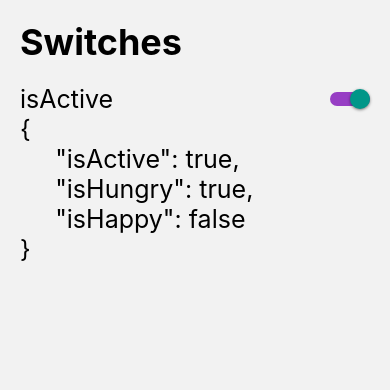
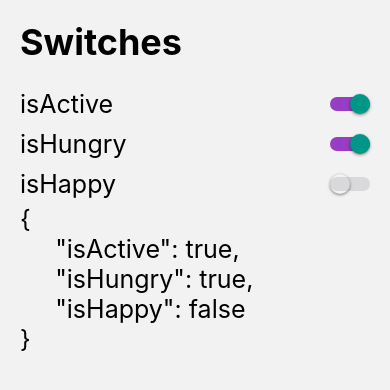
Before and after one commit to armandotechno/RNComponents, a React Native app: screen /SwitchScreen in a window 390 px wide. Shown: the top 390 px of the page. Built offline with nearby package versions, Linux system fonts and the light colour scheme.

Commit message:
Multiples Switches y cambio en el color de los iconos

```diff
--- a/src/components/FlatListMenuItem.tsx
+++ b/src/components/FlatListMenuItem.tsx
@@ -19,7 +19,7 @@ export const FlatListMenuItem = ({ menuItem: { icon, name, component } }: Props
             <View style={ styles.container }>
                 <Icon
                     name={ icon }
-                    color="gray"
+                    color="#973ec4"
                     size={ 23 }
                 />
 
@@ -31,7 +31,7 @@ export const FlatListMenuItem = ({ menuItem: { icon, name, component } }: Props
 
                 <Icon
                     name="chevron-forward-outline"
-                    color="gray"
+                    color="#973ec4"
                     size={ 23 }
                 />
 
--- a/src/screens/SwitchScreen.tsx
+++ b/src/screens/SwitchScreen.tsx
@@ -30,6 +30,16 @@ export default function SwitchScreen() {
         <CustomSwitch isOn={ isActive } onChange={ (value) => onChange( value, 'isActive' )}/>
       </View>
 
+      <View style={ styles.switchRow }>
+        <Text style={ styles.switchText }>isHungry</Text>
+        <CustomSwitch isOn={ isHungry } onChange={ (value) => onChange( value, 'isHungry' )}/>
+      </View>
+
+      <View style={ styles.switchRow }>
+        <Text style={ styles.switchText }>isHappy</Text>
+        <CustomSwitch isOn={ isHappy } onChange={ (value) => onChange( value, 'isHappy' )}/>
+      </View>
+
       <Text style={ styles.switchText }>{ JSON.stringify( state, null, 5 ) }</Text>
 
     </View>
@@ -41,6 +51,7 @@ const styles = StyleSheet.create({
     flexDirection: 'row',
     justifyContent: 'space-between',
     alignItems: 'center',
+    marginVertical: 5,
   },
   switchText: {
     fontSize: 25,
```
